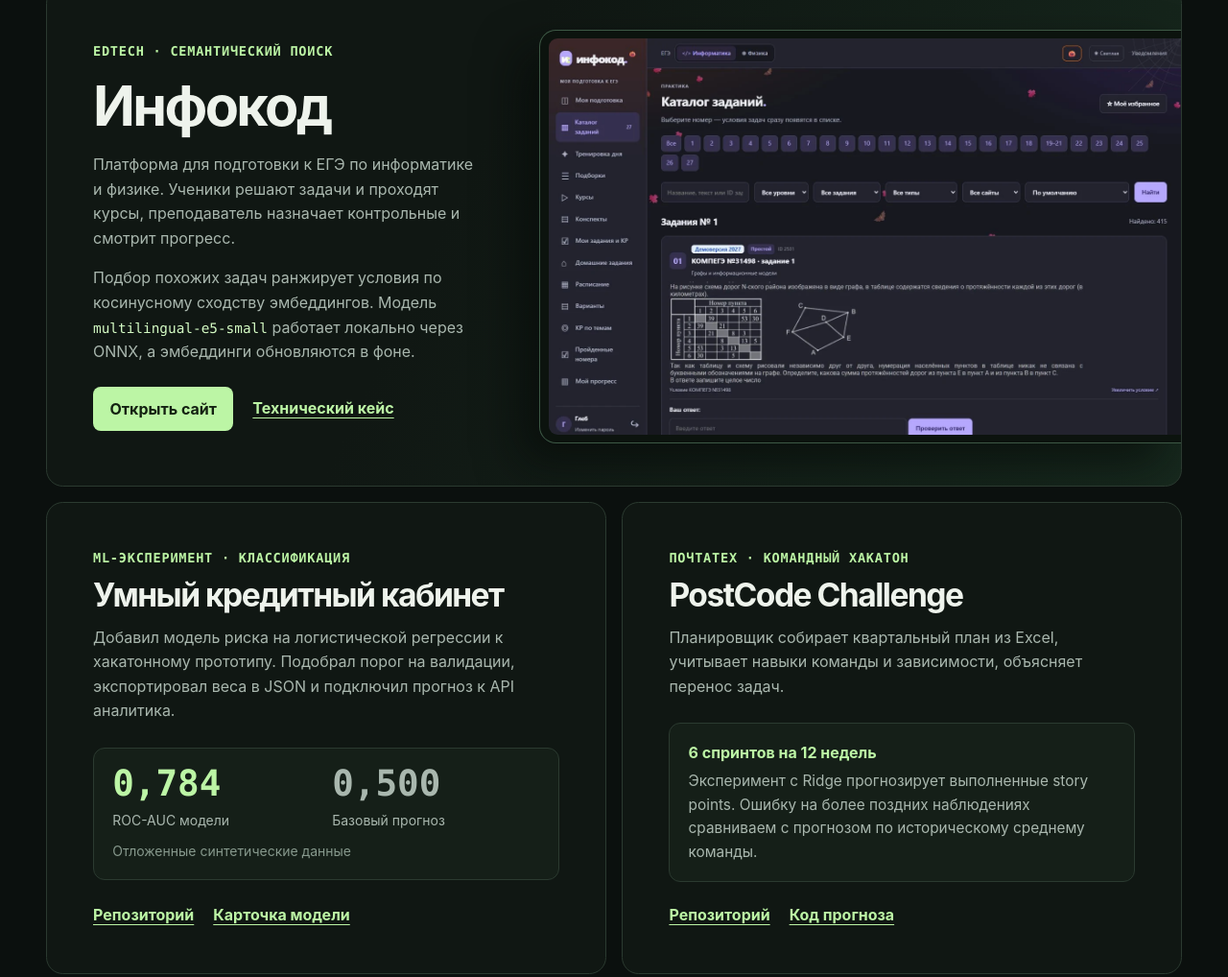
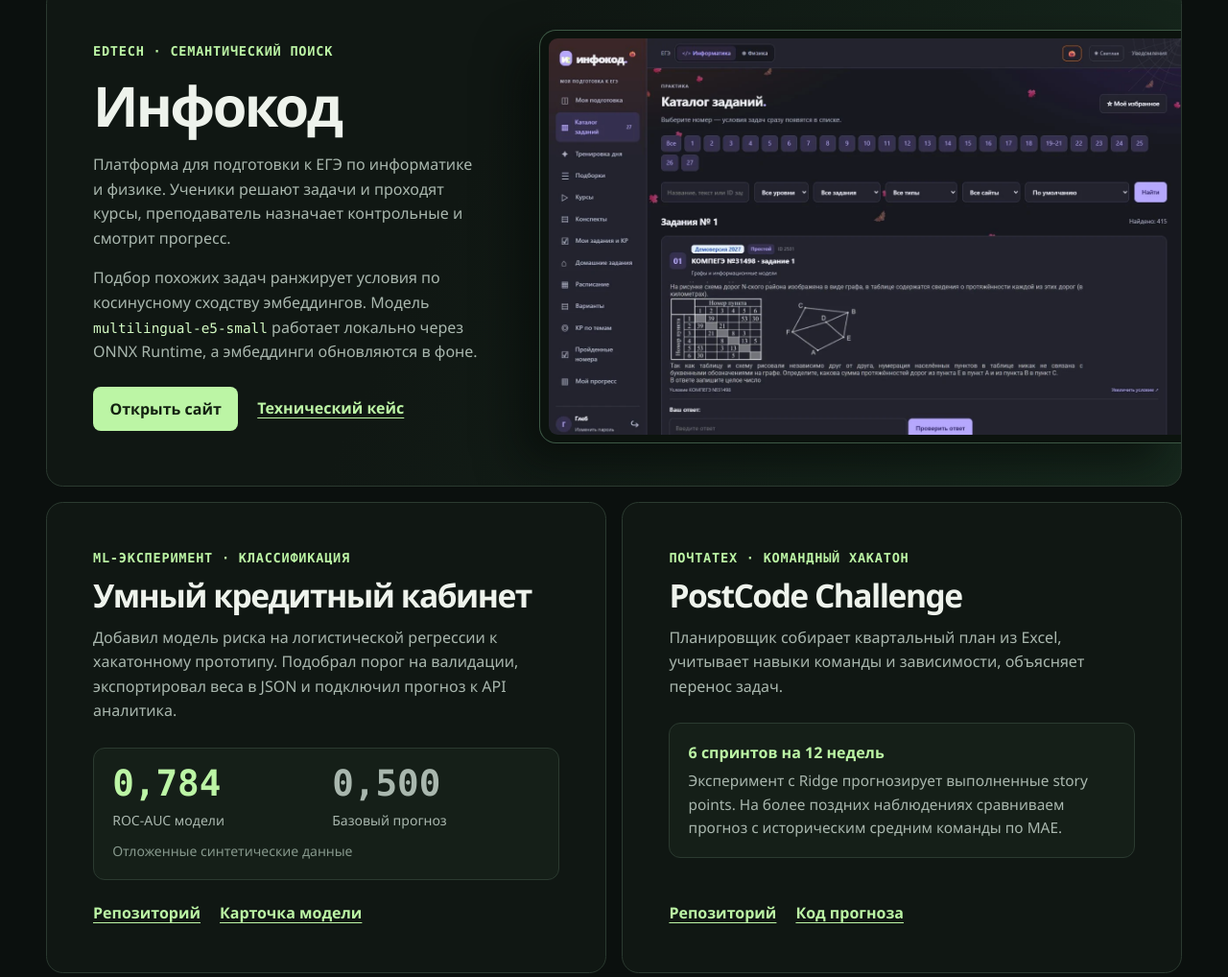
Before and after one commit to MrFerrumL/mrferruml.github.io, a plain HTML site: page index.html in a window 1280 px wide. Shown: the part 890-1908 px from the top of the page at 96% size. Drawn offline with Linux system fonts and the light colour scheme.

Commit message:
Refine portfolio copy and typography

```diff
--- a/index.html
+++ b/index.html
@@ -38,7 +38,7 @@
         <div class="hero-copy">
           <p class="eyebrow">Прикладной ML и Python</p>
           <h1 id="name">Павел <span>Говорущенко</span></h1>
-          <p class="hero-lead">Работаю с данными и встраиваю модели в приложения. В портфолио есть семантический поиск, эксперименты на табличных данных и веб-сервисы на Python.</p>
+          <p class="hero-lead">Использую ML для поиска и прогнозирования и встраиваю модели в приложения на Python.</p>
           <div class="actions">
             <a class="button button-primary" href="#projects">Смотреть проекты</a>
             <a class="button button-subtle" href="https://t.me/Fucject">Написать в Telegram</a>
@@ -58,7 +58,7 @@
           <p class="eyebrow">EdTech · семантический поиск</p>
           <h3>Инфокод</h3>
           <p>Платформа для подготовки к ЕГЭ по информатике и физике. Ученики решают задачи и проходят курсы, преподаватель назначает контрольные и смотрит прогресс.</p>
-          <p>Подбор похожих задач ранжирует условия по косинусному сходству эмбеддингов. Модель <code>multilingual-e5-small</code> работает локально через ONNX, а эмбеддинги обновляются в фоне.</p>
+          <p>Подбор похожих задач ранжирует условия по косинусному сходству эмбеддингов. Модель <code>multilingual-e5-small</code> работает локально через ONNX Runtime, а эмбеддинги обновляются в фоне.</p>
           <div class="project-links">
             <a class="button button-primary" href="https://infocode1.ru/">Открыть сайт</a>
             <a class="text-link" href="https://github.com/MrFerrumL/infocode/blob/main/docs/CASE_STUDY.md">Технический кейс</a>
@@ -91,7 +91,7 @@
           <p>Планировщик собирает квартальный план из Excel, учитывает навыки команды и зависимости, объясняет перенос задач.</p>
           <div class="case-detail">
             <strong>6 спринтов на 12 недель</strong>
-            <p>Эксперимент с Ridge прогнозирует выполненные story points. Ошибку на более поздних наблюдениях сравниваем с прогнозом по историческому среднему команды.</p>
+            <p>Эксперимент с Ridge прогнозирует выполненные story points. На более поздних наблюдениях сравниваем прогноз с историческим средним команды по MAE.</p>
           </div>
           <div class="project-links card-links">
             <a class="text-link" href="https://github.com/MrFerrumL/postcode-challenge">Репозиторий</a>
@@ -115,7 +115,7 @@
       <div class="shell about-grid">
         <div class="about-copy">
           <h2 id="about-title">Обо мне</h2>
-          <p>Учусь в КубГУ на факультете компьютерных технологий и прикладной математики по направлению «Математическое обеспечение и администрирование информационных систем».</p>
+          <p>Учусь в КубГУ на факультете компьютерных технологий и прикладной математики. Направление — «Математическое обеспечение и администрирование информационных систем», профиль — «Искусственный интеллект и аналитика данных».</p>
           <p>Преподаю информатику и готовлю учеников к ЕГЭ. Этот опыт помогает мне выбирать задачи для «Инфокода» и понимать, какие инструменты нужны преподавателю.</p>
           <p>На фрилансе работал над API, микросервисами и Telegram-ботами на Python. В ML мне особенно интересен путь от проверки гипотезы до модели, работающей в приложении.</p>
           <ul class="technology" aria-label="Инструменты">
--- a/styles.css
+++ b/styles.css
@@ -9,7 +9,7 @@
   --accent: #bcf5a5;
   --accent-bright: #d3fac3;
   --border: #2b3a30;
-  --sans: Inter, 'Segoe UI', system-ui, sans-serif;
+  --sans: 'Segoe UI', system-ui, sans-serif;
   --mono: 'Cascadia Mono', Consolas, 'Liberation Mono', monospace;
   background: var(--background);
   color: var(--text);
```
